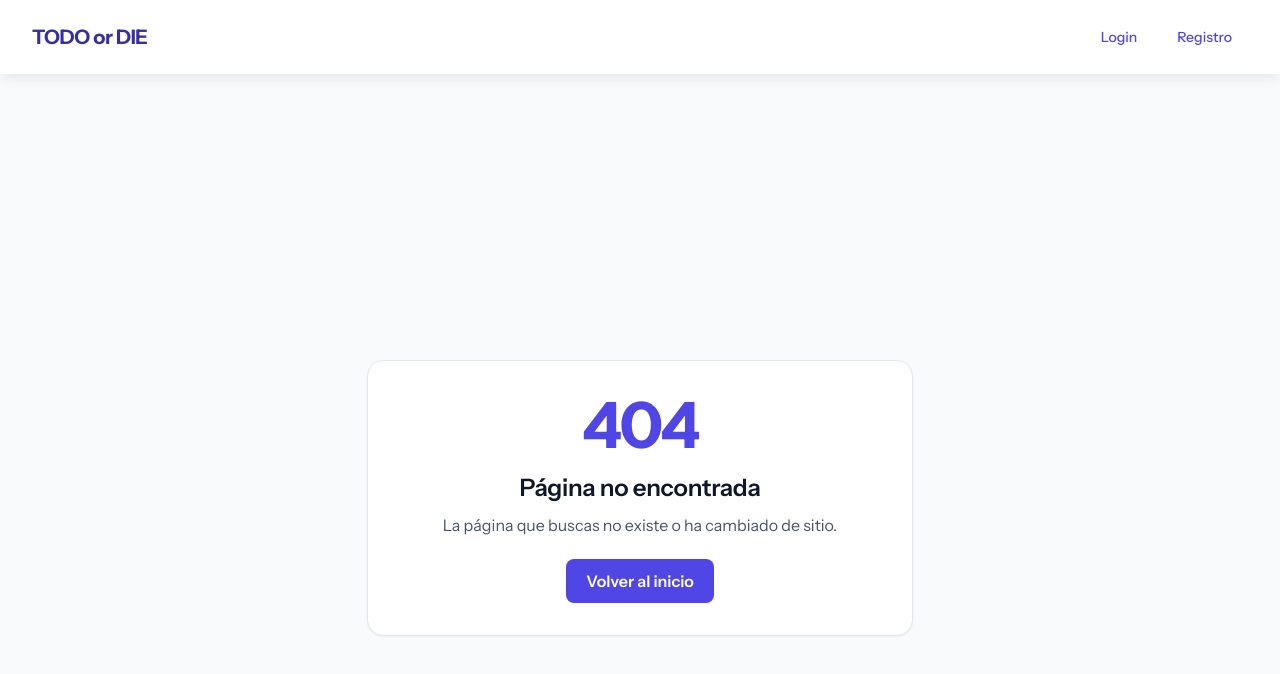
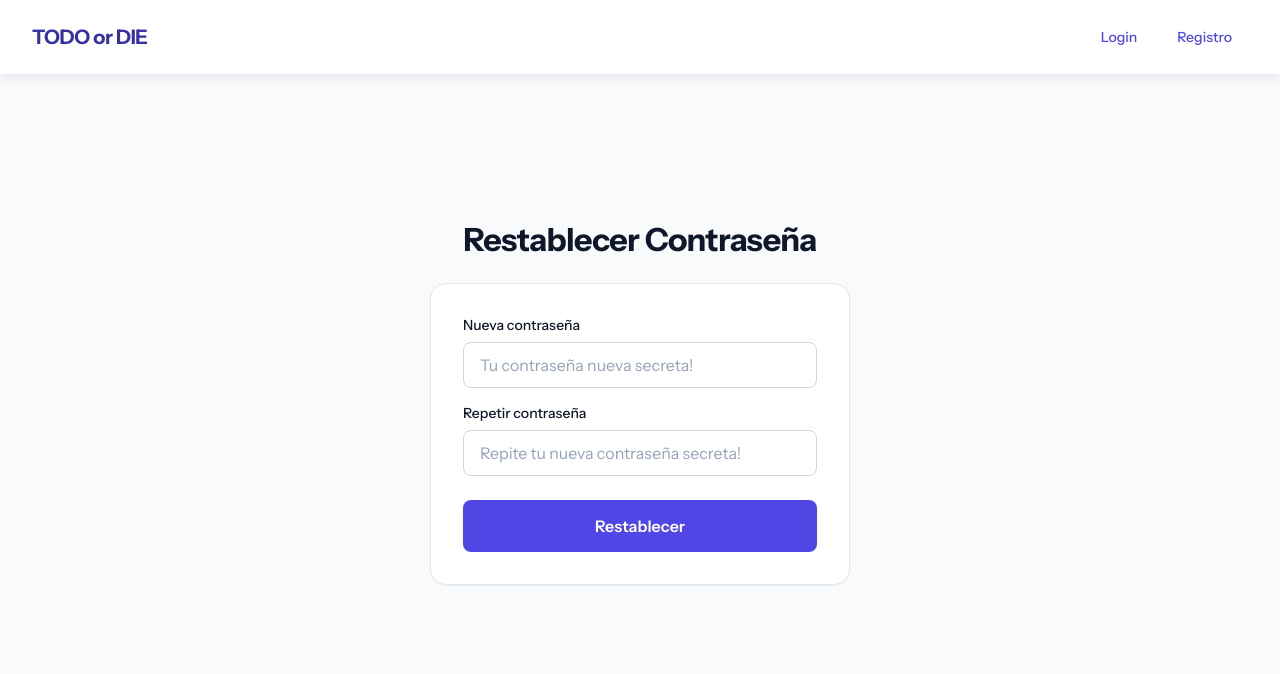
Before and after one commit to IFCD0022-Fullstack-JS-2026/TODO_or_DIE, a React (Vite) app in the folder client/: page /restablecer/1 in a window 1280 px wide. Before the commit this address had no page. Shown: the top 674 px of the page. Built offline with nearby package versions, Linux system fonts and the light colour scheme.

Commit message:
Recuperar contraseña-frontend  #108

```diff
--- a/client/src/App.jsx
+++ b/client/src/App.jsx
@@ -8,6 +8,8 @@ import Perfil from './pages/Perfil'
 import EditarTarea from './pages/EditarTarea'
 import NoEncontrada from './pages/NoEncontrada'
 import RutaProtegida from './components/RutaProtegida.jsx'
+import Recuperar from './pages/Recuperar.jsx'
+import Restablecer from './pages/Restablecer.jsx'
 import { useAuth } from './context/useAuth.js'
 
 function App() {
@@ -75,6 +77,9 @@ function App() {
           </RutaProtegida>
         } />
 
+        <Route path="/recuperar" element={<Recuperar />} />
+        <Route path="/restablecer/:token" element={<Restablecer />} />
+
         <Route path="*" element={<NoEncontrada />} />
       </Routes>
     </>
--- a/client/src/pages/Login.jsx
+++ b/client/src/pages/Login.jsx
@@ -71,6 +71,9 @@ function Login() {
             <p className='login'>
                 ¿No tienes cuenta? <Link to="/registro">Regístrate</Link>
             </p>
+            <p className='login'>
+                ¿Haz olvidado tu contraseña? <Link to="/recuperar">Recuperar</Link>
+            </p>
         </main>
     )
 }
--- /dev/null
+++ b/client/src/pages/Recuperar.jsx
@@ -0,0 +1,50 @@
+import { useState } from 'react';
+import './Auth.css'
+import { useAuth } from '../context/useAuth.js'
+
+function Recuperar() {
+
+    const [email, setEmail] = useState("")
+    const [message, setMessage] = useState("")
+    const [error, setError] = useState("")
+    const {recuperar} = useAuth()
+
+    const handleSubmit = async (e) => {
+        e.preventDefault();
+        setMessage("")
+        setError("");
+
+        try {
+            const respuesta = await recuperar(email)
+            if (respuesta?.message) {
+                setMessage(respuesta.message)
+            }
+        } catch (err) {
+            setError(err.message)
+        }
+    };
+
+    return (
+        <main className="auth">
+            <h1 className="auth-titulo">Recuperar Contraseña</h1>
+            <form className="auth-form" onSubmit={handleSubmit}>
+                <label className="auth-campo">
+                    Email
+                    <input className="auth-input"
+                        type='email'
+                        name='email'
+                        placeholder='tu@email.com'
+                        value={email}
+                        onChange={(e) => setEmail(e.target.value)} />
+                </label>
+                <button className="auth-boton" type='submit'>Recuperar</button>
+
+                {message && <p className='auth-success'>{message}</p>}
+                {error && <p className="auth-error">{error}</p>}
+
+            </form>
+        </main>
+    )
+}
+
+export default Recuperar;
--- /dev/null
+++ b/client/src/pages/Restablecer.jsx
@@ -0,0 +1,64 @@
+import { useState } from 'react';
+import { useParams, useNavigate } from 'react-router';
+import './Auth.css'
+import { useAuth } from '../context/useAuth.js'
+
+function Restablecer() {
+
+    const { token } = useParams();
+    const navigate = useNavigate();
+    const { restablecer } = useAuth();
+
+    const [nueva, setNueva] = useState("");
+    const [repetir, setRepetir] = useState("");
+    const [error, setError] = useState("");
+
+    const handleSubmit = async (e) => {
+        e.preventDefault();
+        setError("");
+
+        if (nueva !== repetir) {
+            setError(["Las contraseñas no coinciden"]);
+            return;
+        }
+
+        try {
+            await restablecer({ token, nueva });
+            navigate('/login');
+        } catch (err) {
+            setError(err.message)
+        }
+    };
+
+    return (
+        <main className="auth">
+            <h1 className="auth-titulo">Restablecer Contraseña</h1>
+            <form className="auth-form" onSubmit={handleSubmit}>
+                <label className="auth-campo">
+                    Nueva contraseña
+                    <input className="auth-input"
+                        type='password'
+                        name='nueva'
+                        placeholder='Tu contraseña nueva secreta!'
+                        value={nueva}
+                        onChange={(e) => setNueva(e.target.value)} />
+                </label>
+                <label className="auth-campo">
+                    Repetir contraseña
+                    <input className="auth-input"
+                        type='password'
+                        name='repetir'
+                        placeholder='Repite tu nueva contraseña secreta!'
+                        value={repetir}
+                        onChange={(e) => setRepetir(e.target.value)} />
+                </label>
+                <button className="auth-boton" type='submit'>Restablecer</button>
+
+                {error && <p className="auth-error">{error}</p>}
+
+            </form>
+        </main>
+    )
+}
+
+export default Restablecer;
```
